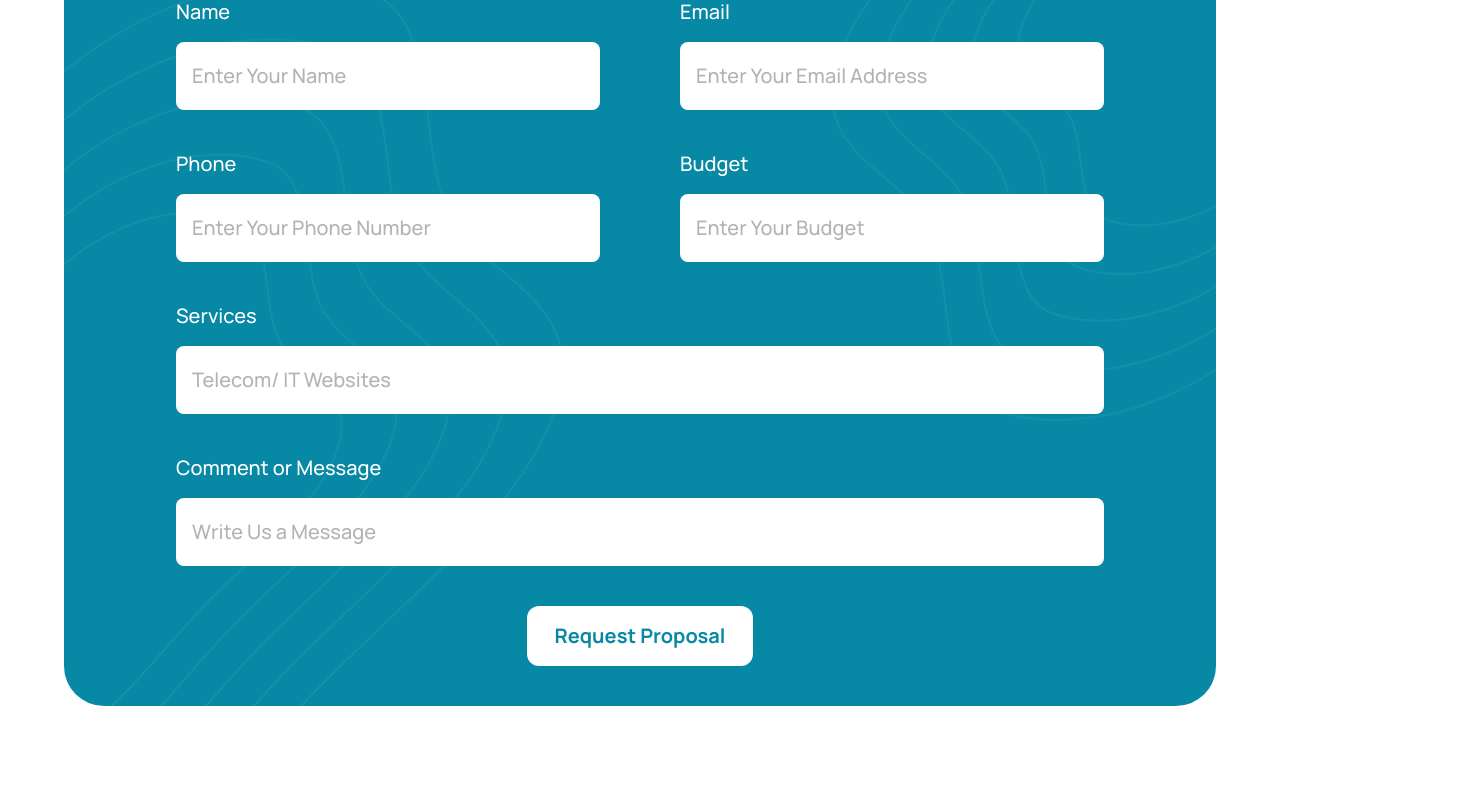
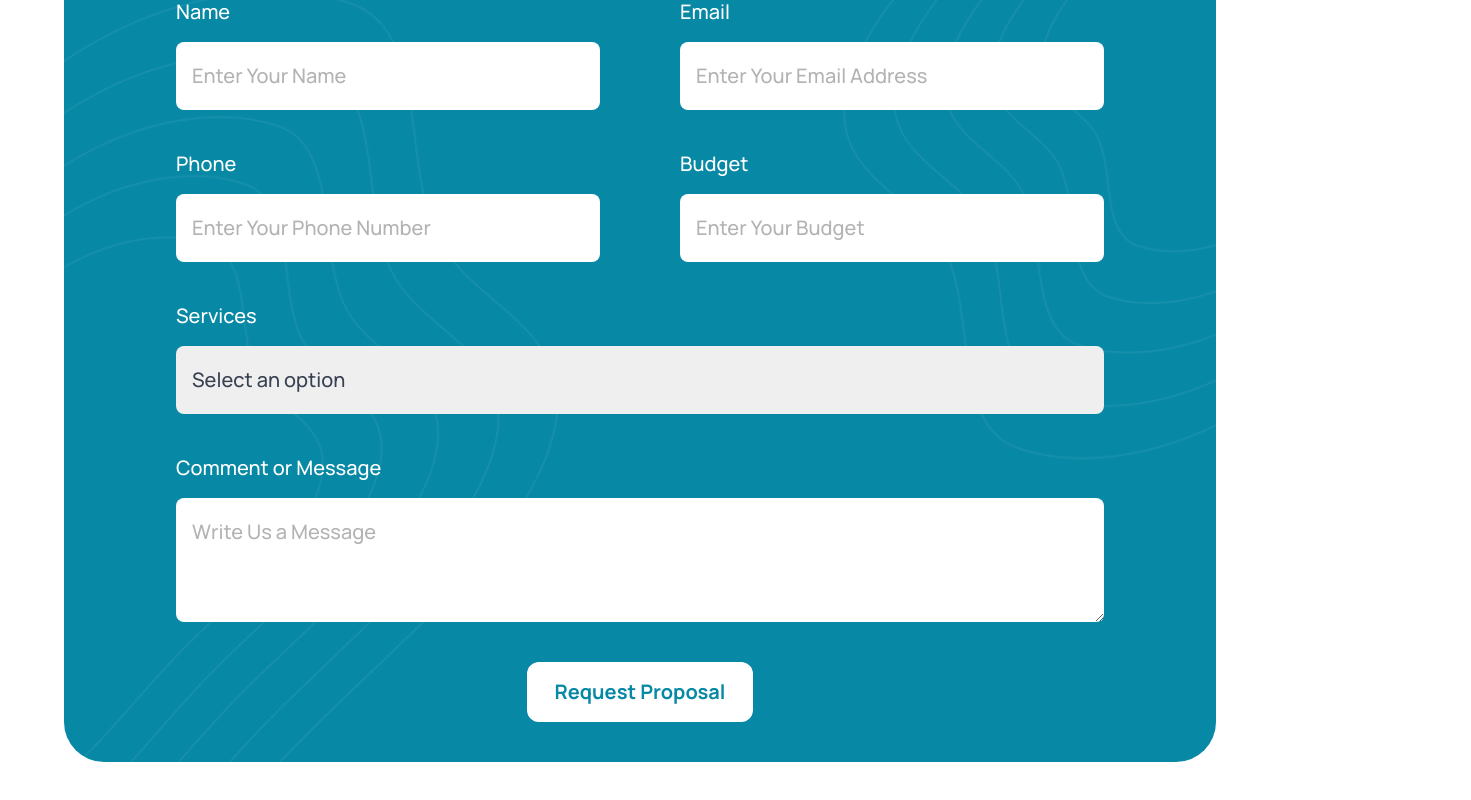
Before and after one commit to RanjeetCodingBrackets/Coding-Brackets, a Next.js app: page / in a window 1280 px wide. Shown: the part 5158-5958 px from the top of the page, 1471 px wide, since content can reach past the window. Built offline with nearby package versions, Linux system fonts and the light colour scheme.

Commit message:
Form data handling implemented,

```diff
--- a/app/page.tsx
+++ b/app/page.tsx
@@ -6,7 +6,7 @@ import ServicesPage from "@/components/HomePage/Services";
 
 export default function Home() {
   return (
-    <main>
+    <main className="max-w-[100vw] overflow-x-hidden">
       <HomePageHeroSection />
 
       <AboutCompanyPage />
--- a/components/HomePage/ContactForm.tsx
+++ b/components/HomePage/ContactForm.tsx
@@ -1,7 +1,19 @@
-import Link from "next/link";
-import React from "react";
+"use client";
+
+import { contactSchema } from "@/lib/validation/contactFormSchema";
+import { zodResolver } from "@hookform/resolvers/zod";
+import { useForm } from "react-hook-form";
+import { z } from "zod";
+
+type contact = z.infer<typeof contactSchema>;
 
 const ContactFormSection = () => {
+  const {
+    register,
+    handleSubmit,
+    formState: { errors },
+  } = useForm<contact>();
+
   return (
     <section className="container mx-auto px-16">
       <div
@@ -13,17 +25,18 @@ const ContactFormSection = () => {
             Lets have a project with us!
           </h5>
           <h2 className="text-white font-extrabold text-5xl">
-            Let's Discuss Your Project
+            Let&apos;s Discuss Your Project
           </h2>
         </div>
 
-        <form action="" className="">
+        <form onSubmit={handleSubmit((data) => console.log(data))} className="">
           <div className="w-full flex pt-10 space-x-20">
             <div className="flex flex-col w-full space-y-4">
               <label htmlFor="name" className="text-white font-medium text-xl">
                 Name
               </label>
               <input
+                {...register("name")}
                 type="text"
                 id="name"
                 placeholder="Enter Your Name"
@@ -36,6 +49,7 @@ const ContactFormSection = () => {
                 Email
               </label>
               <input
+                {...register("email")}
                 type="text"
                 id="email"
                 placeholder="Enter Your Email Address"
@@ -50,7 +64,8 @@ const ContactFormSection = () => {
                 Phone
               </label>
               <input
-                type="tel"
+                {...register("phone")}
+                type="text"
                 id="phone"
                 placeholder="Enter Your Phone Number"
                 className="px-4 py-5 rounded-lg placeholder:text-[#B3B3B3] placeholder:text-xl placeholder:font-medium outline-none text-gray-700 text-xl font-medium focus:shadow-lg focus:shadow-gray-600 transition-all ease-in-out"
@@ -65,6 +80,7 @@ const ContactFormSection = () => {
                 Budget
               </label>
               <input
+                {...register("budget")}
                 type="number"
                 id="budget"
                 placeholder="Enter Your Budget"
@@ -80,20 +96,29 @@ const ContactFormSection = () => {
             >
               Services
             </label>
-            <input
-              type="text"
+            <select
+              {...register("services")}
+              //   type="text"
               id="services"
-              placeholder="Telecom/ IT Websites"
-              className="px-4 py-5 rounded-lg placeholder:text-[#B3B3B3] placeholder:text-xl placeholder:font-medium outline-none text-gray-700 text-xl font-medium focus:shadow-lg focus:shadow-gray-600 transition-all ease-in-out"
-            />
+              //   placeholder="Telecom/ IT Websites"
+              className="px-4 py-5 appearance-none rounded-lg placeholder:text-[#B3B3B3] placeholder:text-xl placeholder:font-medium outline-none text-gray-700 text-xl font-medium focus:shadow-lg focus:shadow-gray-600 transition-all ease-in-out"
+            >
+              <option hidden value="" className="text-gray-400 opacity-50">
+                Select an option
+              </option>
+              <option value="Telecom/IT Websites" className="">
+                Telecom/IT Websites
+              </option>
+            </select>
           </div>
 
           <div className="flex flex-col w-full space-y-4 pt-10">
             <label htmlFor="comment" className="text-white font-medium text-xl">
               Comment or Message
             </label>
-            <input
-              type="text"
+            <textarea
+              {...register("comment")}
+              rows={3}
               id="comment"
               placeholder="Write Us a Message"
               className="px-4 py-5 rounded-lg placeholder:text-[#B3B3B3] placeholder:text-xl placeholder:font-medium outline-none text-gray-700 text-xl font-medium focus:shadow-lg focus:shadow-gray-600 transition-all ease-in-out"
@@ -101,8 +126,11 @@ const ContactFormSection = () => {
           </div>
 
           <div className="pt-10 w-full flex justify-center align-middle items-center">
-            <button className="text-[#0788A5] font-bold text-xl items-center align-middle px-7 py-4 rounded-xl bg-white hover:bg-[#0788A5] hover:text-white hover:ring-1 hover:ring-white transition-all ease-in-out">
-              <Link href="">Request Proposal</Link>
+            <button
+              type="submit"
+              className="text-[#0788A5] font-bold text-xl items-center align-middle px-7 py-4 rounded-xl bg-white hover:bg-[#0788A5] hover:text-white hover:ring-1 hover:ring-white transition-all ease-in-out"
+            >
+              Request Proposal
             </button>
           </div>
         </form>
--- /dev/null
+++ b/lib/validation/contactFormSchema.ts
@@ -0,0 +1,10 @@
+import { z } from "zod";
+
+export const contactSchema = z.object({
+  name: z.string().min(1, "Name is required").max(150, "Name is too long"),
+  email: z.string().email("Enter a valid email").max(255),
+  phone: z.string().min(10).max(15),
+  budget: z.number(),
+  services: z.string().min(2),
+  comment: z.string().min(5).optional(),
+});
--- a/package.json
+++ b/package.json
@@ -9,11 +9,14 @@
     "lint": "next lint"
   },
   "dependencies": {
+    "@hookform/resolvers": "^3.3.4",
     "next": "14.1.4",
     "react": "^18",
     "react-dom": "^18",
+    "react-hook-form": "^7.51.2",
     "react-icons": "^5.0.1",
-    "sharp": "^0.33.3"
+    "sharp": "^0.33.3",
+    "zod": "^3.22.4"
   },
   "devDependencies": {
     "@types/node": "^20",
```
Also changed, not shown: 1 other file (tests, documents, lock files or other folders).
